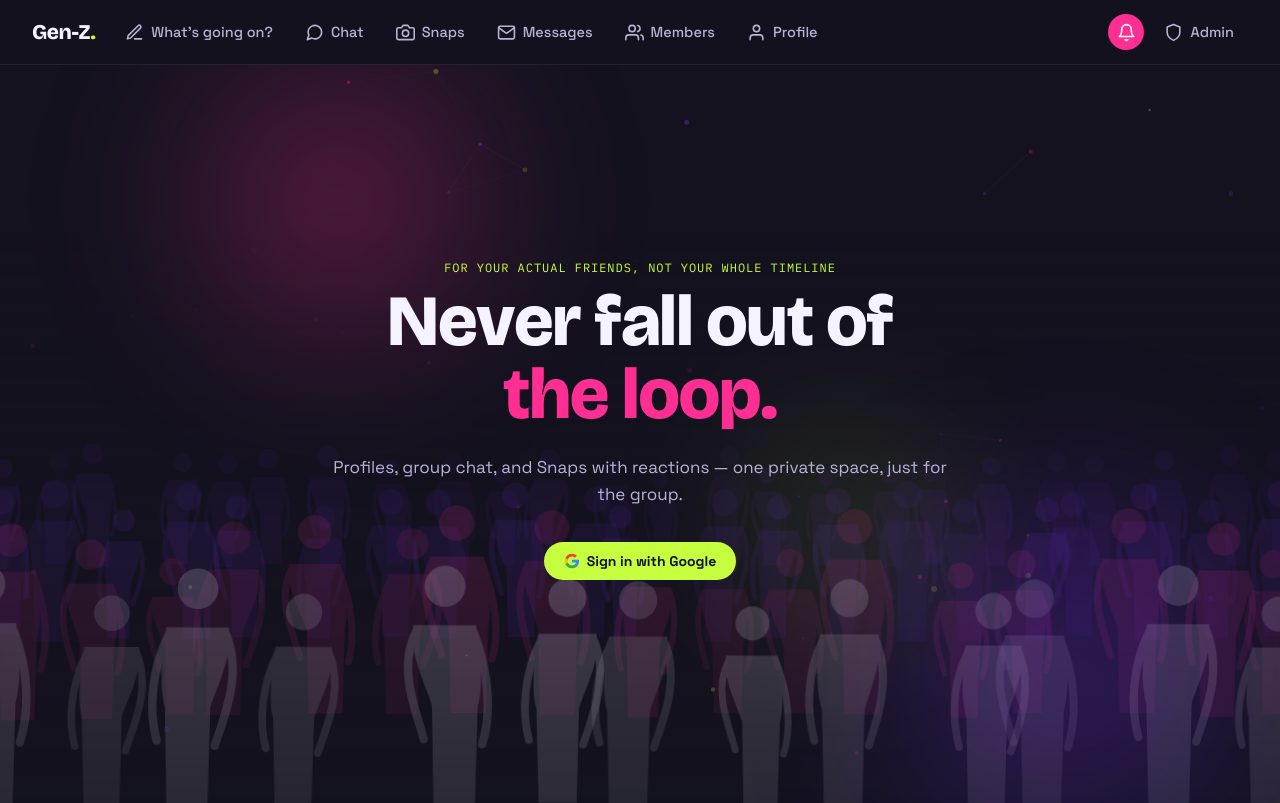
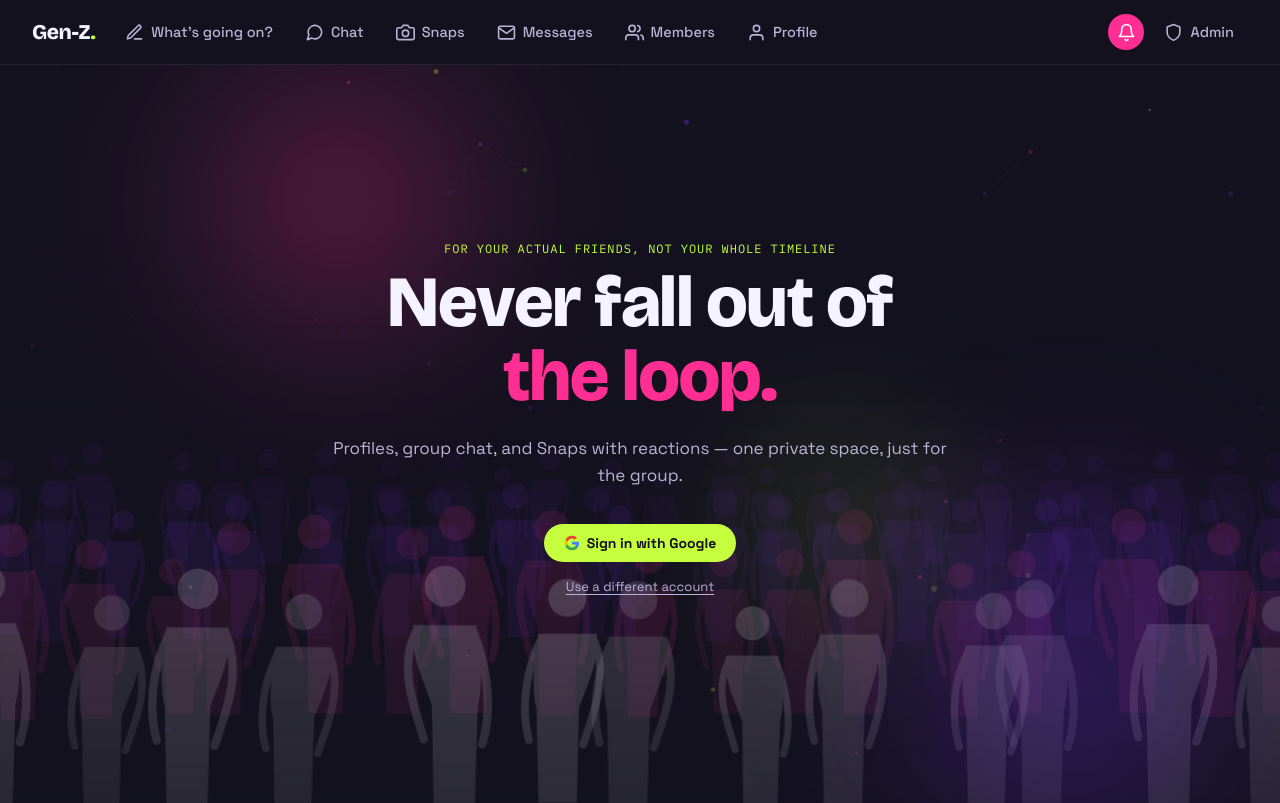
Before and after one commit to 98812/orbit, a Next.js app: page / in a window 1280 px wide. Built offline with nearby package versions, Linux system fonts and the light colour scheme; no server answers; a web font is replaced by a local one.

Commit message:
Split sign-in and account switcher

```diff
--- a/app/globals.css
+++ b/app/globals.css
@@ -2397,3 +2397,28 @@ body {
 .camera-error h2 {
   color: var(--cloud);
 }
+
+/* --- sign in group --- */
+.signin-group {
+  display: flex;
+  flex-direction: column;
+  align-items: center;
+  gap: 12px;
+}
+
+.switch-account {
+  background: none;
+  border: none;
+  color: var(--cloud-dim);
+  font-family: inherit;
+  font-size: 13px;
+  text-decoration: underline;
+  text-underline-offset: 3px;
+  cursor: pointer;
+  padding: 4px 8px;
+  transition: color 0.15s ease;
+}
+
+.switch-account:hover {
+  color: var(--cloud);
+}
--- a/components/GoogleSignInButton.tsx
+++ b/components/GoogleSignInButton.tsx
@@ -5,21 +5,21 @@ import { createClient } from '@/lib/supabase';
 export default function GoogleSignInButton() {
   const supabase = createClient();
 
-  async function signIn() {
+  async function signIn(chooseAccount = false) {
     await supabase.auth.signInWithOAuth({
       provider: 'google',
       options: {
         redirectTo: `${location.origin}/auth/callback`,
-        queryParams: {
-          // always show the account chooser, even if already signed in
-          prompt: 'select_account',
-        },
+        // only force the picker when the person asks for it — a normal
+        // sign-in stays fullscreen in the installed app
+        ...(chooseAccount ? { queryParams: { prompt: 'select_account' } } : {}),
       },
     });
   }
 
   return (
-    <button onClick={signIn} className="btn btn-primary">
+    <div className="signin-group">
+      <button onClick={() => signIn(false)} className="btn btn-primary">
         <svg width="16" height="16" viewBox="0 0 24 24" fill="none" aria-hidden="true">
           <path
             d="M22.56 12.25c0-.78-.07-1.53-.2-2.25H12v4.26h5.92c-.26 1.37-1.04 2.53-2.21 3.31v2.77h3.57c2.08-1.92 3.28-4.74 3.28-8.09z"
@@ -40,5 +40,10 @@ export default function GoogleSignInButton() {
         </svg>
         Sign in with Google
       </button>
+
+      <button onClick={() => signIn(true)} className="switch-account">
+        Use a different account
+      </button>
+    </div>
   );
 }
```
Lines whose indentation alone changed are shown as unchanged.
